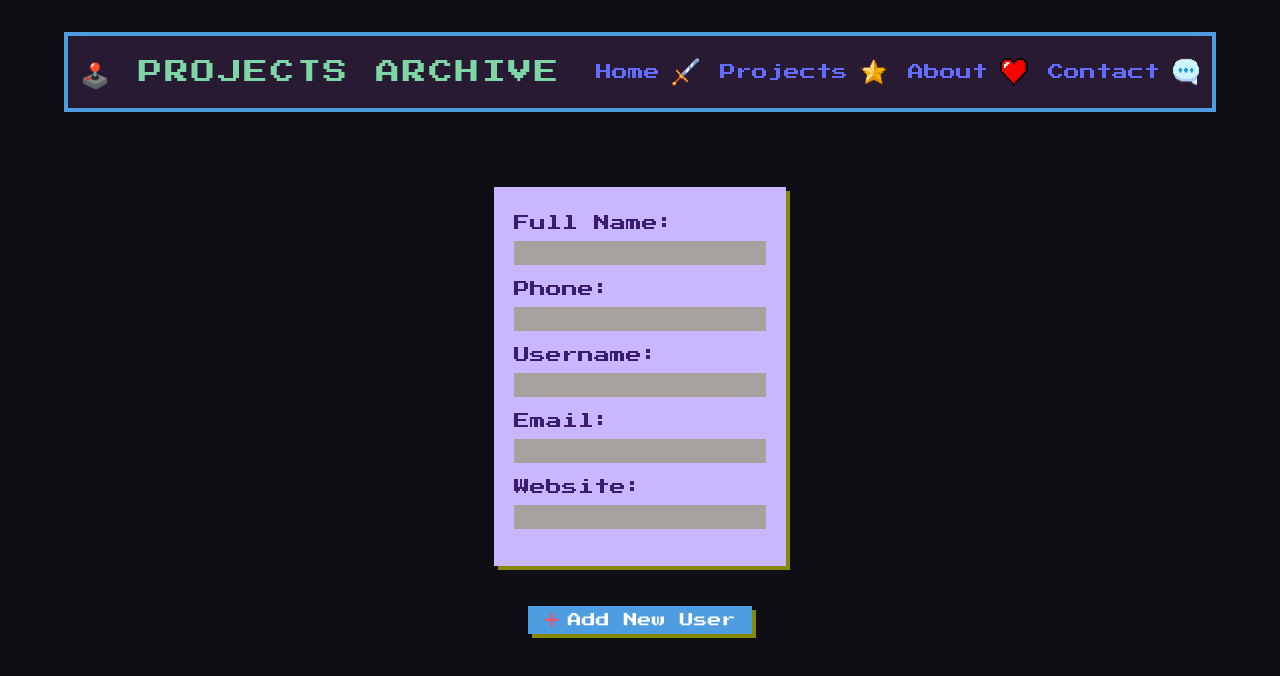
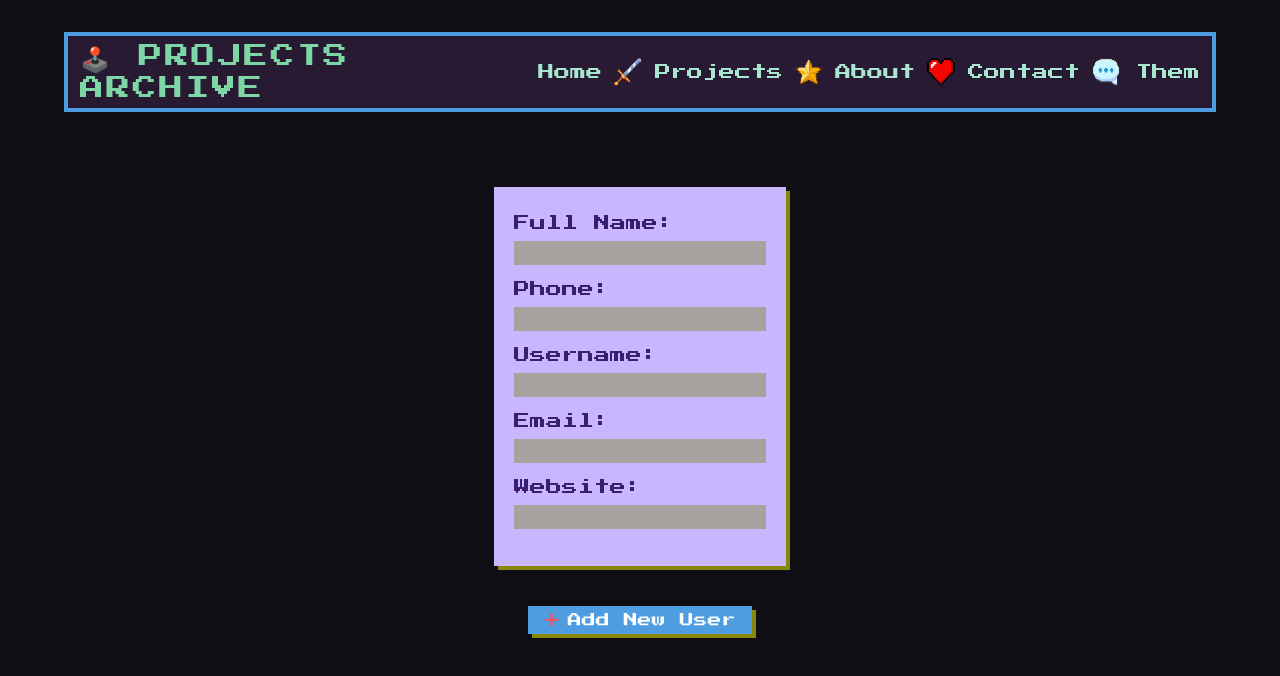
Before and after one commit to Nikkihosseini/react-mini-projects, a React (Vite) app: page /UserCard in a window 1280 px wide. Shown: the top 676 px of the page. Built offline with nearby package versions, Linux system fonts and the light colour scheme; no server answers.

Commit message:
style: add change them btn to header

```diff
--- a/src/Pages/Home.jsx
+++ b/src/Pages/Home.jsx
@@ -2,25 +2,30 @@ import {Link} from 'react-router-dom'
 
 
 export default function Home(){
+
     return(
         <>
             <div className="flex flex-col items-center justify-center w-screen min-h-screen bg-void-black overflow-x-hidden">
                 <ul className='flex items-center flex-col gap-5 text-center'>
-                        <li className="flex items-center justify-center gap-3 text-purple-600 border-[3px] border-purple-600 bg-black px-5 py-2 shadow-[4px_4px_0px_rgba(255,255,0,0.5)] hover:translate-x-[2px] hover:translate-y-[2px] hover:shadow-[1px_1px_0px_rgba(255,255,0,0.5)] transition cursor-pointer">
-                            <Link to='/'>Home</Link>
-                            <img className='inline-block w-7 h-7' src="./public/png-icon/sword.png" alt="sword-png"/>
+                        <li>
+                            <Link to='/'
+                            className="flex items-center justify-center gap-3 text-purple-600 border-[3px] border-purple-600 bg-black px-5 py-2 shadow-[4px_4px_0px_rgba(255,255,0,0.5)] hover:translate-x-[2px] hover:translate-y-[2px] hover:shadow-[1px_1px_0px_rgba(255,255,0,0.5)] transition cursor-pointer">Home
+                             <img className='inline-block w-7 h-7' src="./public/png-icon/sword.png" alt="sword-png"/></Link>
                         </li>
-                        <li className="flex items-center justify-center gap-3 text-purple-600 border-[3px] border-purple-600 bg-black px-5 py-2 shadow-[4px_4px_0px_rgba(255,255,0,0.5)] hover:translate-x-[2px] hover:translate-y-[2px] hover:shadow-[1px_1px_0px_rgba(255,255,0,0.5)] transition cursor-pointer">
-                            <Link to='/Project'>Projects</Link>
-                            <img className='inline-block w-7 h-7' src="./public/png-icon/star.png" alt="star-png"/>
+                        <li>
+                            <Link to='/Project'
+                            className="flex items-center justify-center gap-3 text-purple-600 border-[3px] border-purple-600 bg-black px-5 py-2 shadow-[4px_4px_0px_rgba(255,255,0,0.5)] hover:translate-x-[2px] hover:translate-y-[2px] hover:shadow-[1px_1px_0px_rgba(255,255,0,0.5)] transition cursor-pointer">Projects
+                            <img className='inline-block w-7 h-7' src="./public/png-icon/star.png" alt="star-png"/></Link>
                         </li>
-                        <li className="flex items-center justify-center gap-3 text-purple-600 border-[3px] border-purple-600 bg-black px-5 py-2 shadow-[4px_4px_0px_rgba(255,255,0,0.5)] hover:translate-x-[2px] hover:translate-y-[2px] hover:shadow-[1px_1px_0px_rgba(255,255,0,0.5)] transition cursor-pointer">
-                            <Link to='/About'>About</Link>
-                            <img className='inline-block w-7 h-7' src="./public/png-icon/heart.png" alt="heart-png"/>
+                        <li>
+                            <Link to='/About'
+                            className="flex items-center justify-center gap-3 text-purple-600 border-[3px] border-purple-600 bg-black px-5 py-2 shadow-[4px_4px_0px_rgba(255,255,0,0.5)] hover:translate-x-[2px] hover:translate-y-[2px] hover:shadow-[1px_1px_0px_rgba(255,255,0,0.5)] transition cursor-pointer">About
+                            <img className='inline-block w-7 h-7' src="./public/png-icon/heart.png" alt="heart-png"/></Link>
                         </li>
-                        <li className="flex items-center justify-center gap-3 text-purple-600 border-[3px] border-purple-600 bg-black px-5 py-2 shadow-[4px_4px_0px_rgba(255,255,0,0.5)] hover:translate-x-[2px] hover:translate-y-[2px] hover:shadow-[1px_1px_0px_rgba(255,255,0,0.5)] transition cursor-pointer">
-                            <Link to='/Contact'>Contact</Link>
-                            <img className='inline-block w-7 h-7' src="./public/png-icon/chat.png" alt="chat-png"/>
+                        <li>
+                            <Link to='/Contact'
+                            className="flex items-center justify-center gap-3 text-purple-600 border-[3px] border-purple-600 bg-black px-5 py-2 shadow-[4px_4px_0px_rgba(255,255,0,0.5)] hover:translate-x-[2px] hover:translate-y-[2px] hover:shadow-[1px_1px_0px_rgba(255,255,0,0.5)] transition cursor-pointer">Contact
+                            <img className='inline-block w-7 h-7' src="./public/png-icon/chat.png" alt="chat-png"/></Link>
                         </li>
                 </ul>
             </div>
--- a/src/component/Header.jsx
+++ b/src/component/Header.jsx
@@ -1,6 +1,20 @@
 import { Link } from "react-router-dom"
+import { useState , useEffect } from "react";
 
 export default function Header(){
+
+    const [isDark, setIsDark] = useState(false);
+
+    const toggleTheme = () => {
+        document.documentElement.classList.toggle("dark");
+        setIsDark(!isDark);
+    };
+
+    useEffect(() => {
+        const darkModeOn = document.documentElement.classList.contains("dark");
+        setIsDark(darkModeOn);
+    }, []);
+
     return(
      <>
         <header className="fixed top-8 right-0 left-0 w-[90%] h-20 z-50 bg-purple-glitch/20 backdrop-blur-md border-4 border-neon-blue p-3 mx-auto">
@@ -9,21 +23,30 @@ export default function Header(){
                 🕹️ Projects Archive
                 </h1>
                 <ul className='flex items-center gap-5 text-center'>
-                        <li className="flex items-center justify-center gap-3 text-lime-crt-glow cursor-pointer">
-                            <Link to='/'>Home</Link>
-                            <img className='inline-block w-7 h-7' src="./public/png-icon/sword.png" alt="sword-png"/>
+                        <li>
+                            <Link to='/'
+                            className="flex items-center justify-center gap-3 text-lime-crt-glow hover:text-retro-mint-green cursor-pointer">Home
+                            <img className='inline-block w-7 h-7' src="./public/png-icon/sword.png" alt="sword-png"/></Link>
                         </li>
-                        <li className="flex items-center justify-center gap-3 text-lime-crt-glow cursor-pointer">
-                            <Link to='/Project'>Projects</Link>
-                            <img className='inline-block w-7 h-7' src="./public/png-icon/star.png" alt="star-png"/>
+                        <li>
+                            <Link to='/Project'
+                             className="flex items-center justify-center gap-3 text-lime-crt-glow hover:text-retro-mint-green cursor-pointer">Projects
+                             <img className='inline-block w-7 h-7' src="./public/png-icon/star.png" alt="star-png"/></Link>
                         </li>
-                        <li className="flex items-center justify-center gap-3 text-lime-crt-glow cursor-pointer">
-                            <Link to='/About'>About</Link>
-                            <img className='inline-block w-7 h-7' src="./public/png-icon/heart.png" alt="heart-png"/>
+                        <li>
+                            <Link to='/About'
+                            className="flex items-center justify-center gap-3 text-lime-crt-glow hover:text-retro-mint-green cursor-pointer">About
+                            <img className='inline-block w-7 h-7' src="./public/png-icon/heart.png" alt="heart-png"/></Link>
                         </li>
-                        <li className="flex items-center justify-center gap-3 text-lime-crt-glow cursor-pointer">
-                            <Link to='/Contact'>Contact</Link>
-                            <img className='inline-block w-7 h-7' src="./public/png-icon/chat.png" alt="chat-png"/>
+                        <li>
+                            <Link to='/Contact'
+                            className="flex items-center justify-center gap-3 text-lime-crt-glow hover:text-retro-mint-green cursor-pointer">Contact
+                            <img className='inline-block w-7 h-7' src="./public/png-icon/chat.png" alt="chat-png"/></Link>
+                        </li>
+                         <li onClick={toggleTheme}
+                                className="flex items-center justify-center gap-3 text-lime-crt-glow hover:text-retro-mint-green cursor-pointer">
+                                Them
+                                {/* <img src={isDark ? "/icons/sun.png" : "/icons/moon.png"} alt="theme-icon" /> */}
                         </li>
                 </ul>
            </div>
--- a/tailwind.config.js
+++ b/tailwind.config.js
@@ -1,5 +1,6 @@
 /** @type {import('tailwindcss').Config} */
 module.exports = {
+  darkMode: 'class',
   content: ["./src/**/*.{js,jsx,ts,tsx}",
     "./public/index.html"
   ],
```
